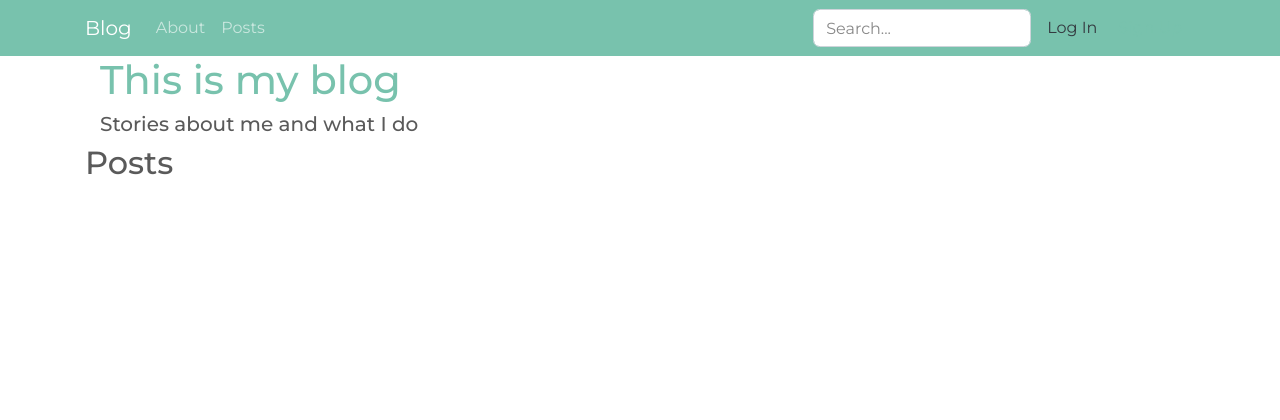
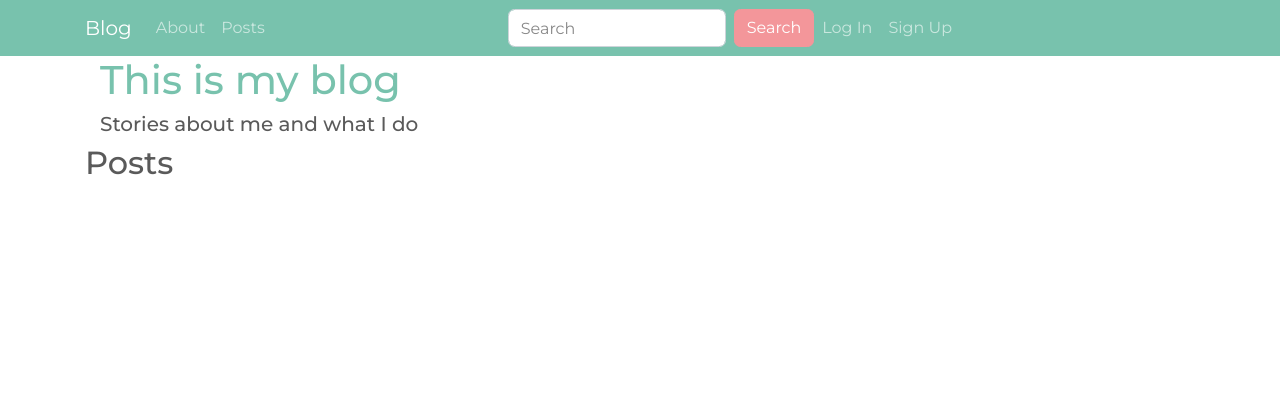
Before and after one commit to ProfessorKazarinoff/django-blog, a Django app: page / in a window 1280 px wide. Shown: the top 420 px of the page. Run offline with Django 3.2, Linux system fonts and the light colour scheme; data that the repository does not hold is empty; some libraries are stand-ins or nearby versions.

Commit message:
working on nav template

```diff
--- a/templates/nav.html
+++ b/templates/nav.html
@@ -15,12 +15,18 @@
                     <a class="nav-link" href="{% url 'post_list' %}">Posts</a>
                 </li>
             </ul>
-                <form class="form-inline my-2 my-lg-0" action="/search/" method="get">
-                <input class="form-control mr-sm-2" name="q" type="search" placeholder="Search..." aria-label="Search">
-
-                <a class="p-2 text-dark" href="{% url 'login' %}">Log In</a>
-                <a class="btn btn-outline-primary" href="{% url 'signup' %}">Sign Up</a>
+                <form class="form-inline my-2 my-lg-0">
+                    <input class="form-control mr-sm-2" type="text" placeholder="Search">
+                    <button class="btn btn-secondary my-2 my-sm-0" type="submit">Search</button>
                 </form>
+            <ul class="navbar-nav mr-auto">
+                <li class="nav-item">
+                    <a class="nav-link" href="{% url 'login' %}">Log In</a>
+                </li>
+                <li class="nav-item">
+                    <a class="nav-link" href="{% url 'signup' %}">Sign Up</a>
+                </li>
+            </ul>
         </div>
     </div>
 </nav>
```
